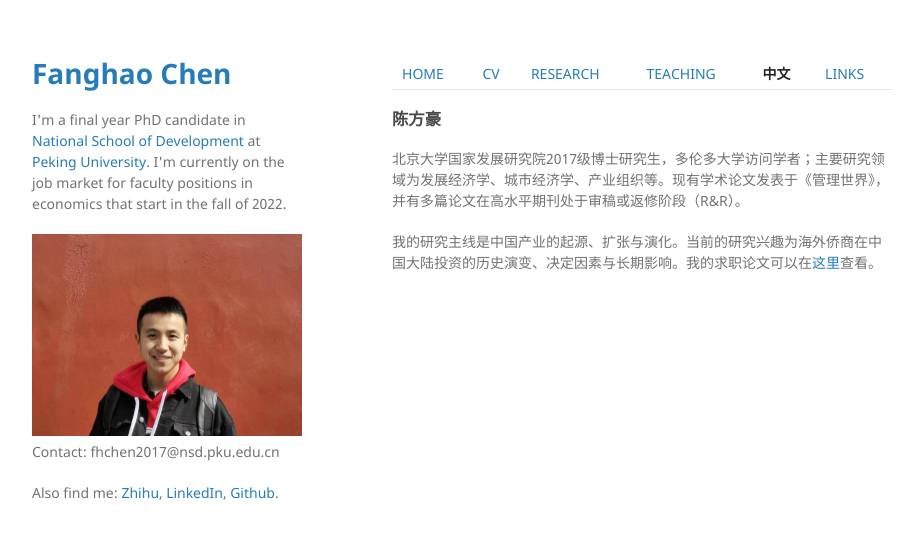
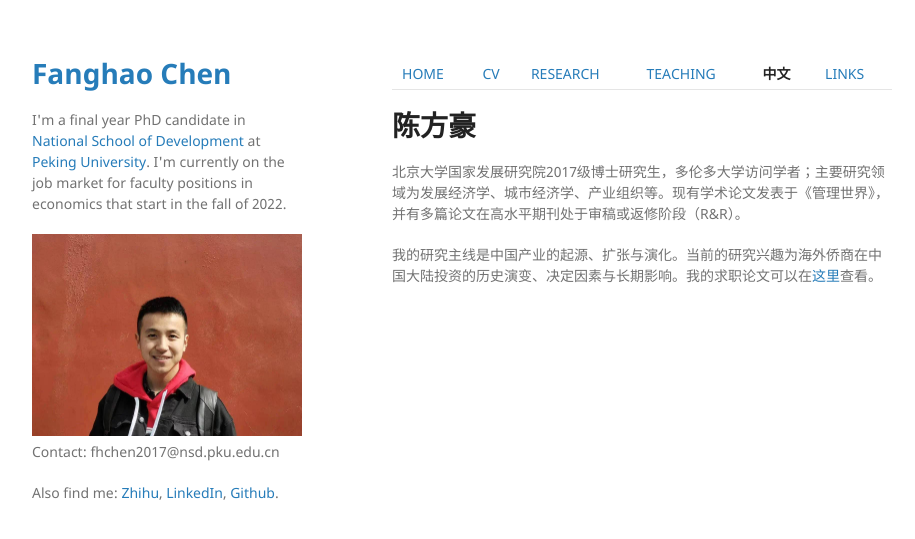
Before and after one commit to FanghaoChen/homepage, a Jekyll site: the page built from chinesepage.md, in a window 1280 px wide. Shown: the top 539 px of the page, without its empty margins (178-1093 px from the left). Built offline with Jekyll 4.4.1, drawn with Linux system fonts in a browser that asks for light colours; our own code applies the rules of GitHub Pages for plain Markdown files.

```diff
--- a/chinesepage.md
+++ b/chinesepage.md
@@ -1,6 +1,6 @@
 [HOME](./index.md) | [CV](./assets/FanghaoChen_AcademiaCV_eng-210823.pdf) | [RESEARCH](./research.md) | [TEACHING](./) | [**中文**](./Chinese.md) | [LINKS](./links.md)
 
-### 陈方豪
+# 陈方豪
 
 北京大学国家发展研究院2017级博士研究生，多伦多大学访问学者；主要研究领域为发展经济学、城市经济学、产业组织等。现有学术论文发表于《管理世界》，并有多篇论文在高水平期刊处于审稿或返修阶段（R&R）。
 
```
